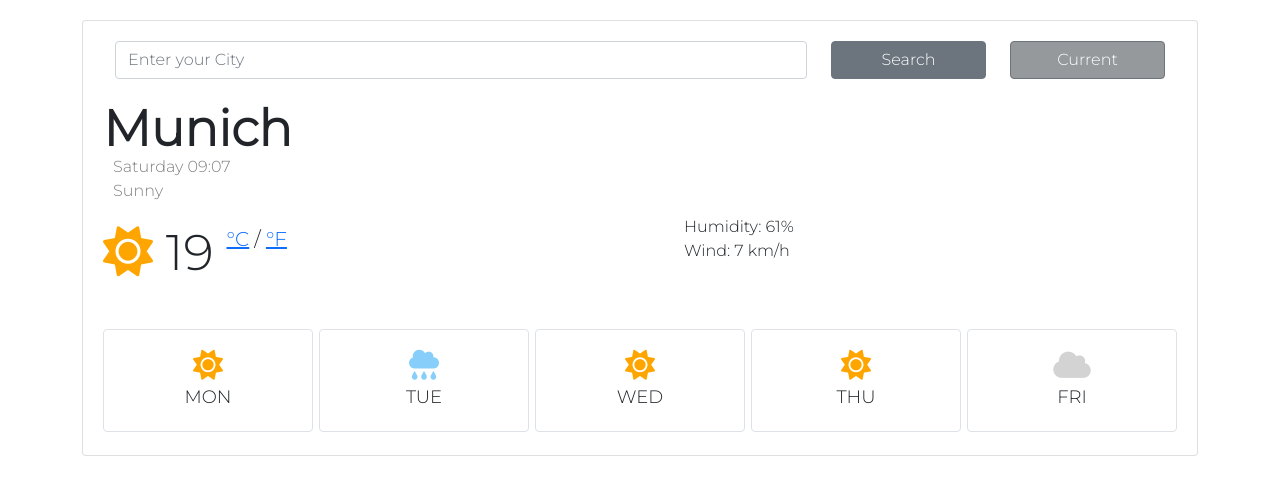
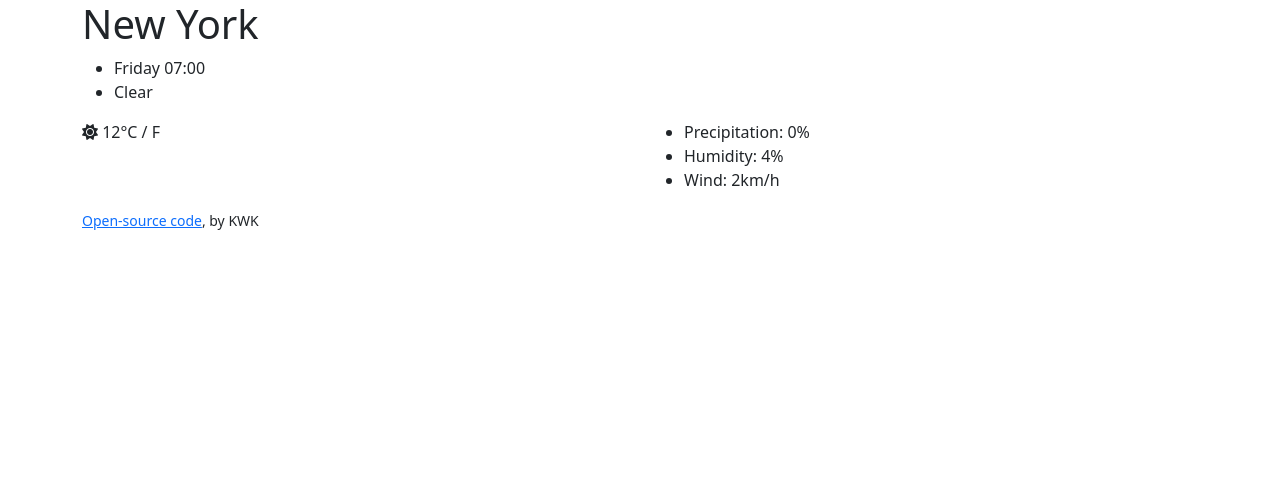
Before and after one commit to KlaraWK/my-own-weather-app, a website: page index.html in a window 1280 px wide. Drawn offline with nearby package versions, Linux system fonts and the light colour scheme.

Commit message:
HTML changes

```diff
--- a/index.html
+++ b/index.html
@@ -3,80 +3,53 @@
 <head>
   <meta charset="UTF-8">
   <meta name="viewport" content="width=device-width, initial-scale=1.0">
-  <link href="https://cdn.jsdelivr.net/npm/bootstrap@5.0.0-beta1/dist/css/bootstrap.min.css" rel="stylesheet"
-    integrity="sha384-giJF6kkoqNQ00vy+HMDP7azOuL0xtbfIcaT9wjKHr8RbDVddVHyTfAAsrekwKmP1" crossorigin="anonymous">
+  <title>Weather App</title>
+  <link href="https://cdn.jsdelivr.net/npm/bootstrap@5.0.0-beta2/dist/css/bootstrap.min.css" rel="stylesheet"
+    integrity="sha384-BmbxuPwQa2lc/FVzBcNJ7UAyJxM6wuqIj61tLrc4wSX0szH/Ev+nYRRuWlolflfl" crossorigin="anonymous">
   <script src="https://kit.fontawesome.com/1a29e28229.js" crossorigin="anonymous"></script>
-  <link rel="preconnect" href="https://fonts.gstatic.com">
-  <link href="https://fonts.googleapis.com/css2?family=Montserrat:wght@300&display=swap" rel="stylesheet">
-  <link rel="stylesheet" href="src/styles.css" />
-  <script src="https://cdn.jsdelivr.net/npm/axios/dist/axios.min.js"></script>
-  <title>My own weather app</title>
 </head>
 <body>
   <div class="container">
-    <div class="card">
-    <form id="search-form">
-      <div class="row search">
-      <div class="col-8 field">
-      <input type="city" class="form-control" id="exampleInputCity" placeholder="Enter your City">
+    <div class="weather-app">
+    <h1>
+      New York
+    </h1>
+    <ul>
+      <li>
+        Friday 07:00
+      </li>
+      <li>
+        Clear
+      </li>
+    </ul>
+    <div class="row">
+      <div class=" col-md-6">
+        <i class="fas fa-sun"></i>
+        12°C / F
       </div>
-      <div class="col-2 field text-center">
-      <button type="submit" class="btn btn-secondary">Search</button>
-      </div>
-      <div class="col-2 field text-center" id="buttonCurrent">
-        <button type="submit" class="btn btn-secondary current">Current</button>
-        </div>
-      </div>
-    </form>
-  <h1>Munich</h1>
-  <h2>SUNDAY 18:00</h2>
-  <p id="weather">
-    Sunny
-  </p>
-  <div class="row ">
-    <div class="col-6 highlight">
-      <span><i class="fas fa-sun"></i>
-        <span class="temperature" id="temperature">19</span>
-        <span class="units"><a href="#" id="celsius-link">°C</a> / <a href="#" id="fahrenheit-link">°F</a></span>
-      </span>
-    </div>
-      <div class="col-6">
+      <div class=" col-md-6">
         <ul>
-          <li>Humidity: <span id="humidity">61</span>%</li>
-          <li>Wind: <span id="wind">7</span> km/h</li>
+          <li>
+            Precipitation: 0%
+          </li>
+          <li>
+            Humidity: 4%
+          </li>
+          <li>
+            Wind: 2km/h
+          </li>
         </ul>
       </div>
+
     </div>
-    <div class="row weekdays">
-      <div class="col border rounded-2 weekday">
-        <span><i class="fas fa-sun day-icon"></i><br />
-          MON
-        </span>
-      </div>
-      <div class="col border rounded-2 weekday">
-        <span><i class="fas fa-cloud-rain day-icon"></i></i><br />
-          TUE
-        </span>
-      </div>
-      <div class="col border rounded-2 weekday">
-        <span><i class="fas fa-sun day-icon"></i><br />
-          WED
-        </span>
-      </div>
-      <div class="col border rounded-2 weekday">
-        <span><i class="fas fa-sun day-icon"></i><br />
-          THU
-        </span>
-      </div>
-      <div class="col border rounded-2 weekday">
-        <span><i class="fas fa-cloud day-icon"></i><br />
-          FRI
-        </span>
-      </div>
-  </div>
+    </div>
+    <small>
+      <a href="https://github.com/KlaraWK/vanilla-weather-app" target="_blank">Open-source code</a>, by KWK
+    </small>
+
+
+
   </div>
 
-  </div>
-  <script src="src/script.js"></script>
 </body>
 </html>
```
